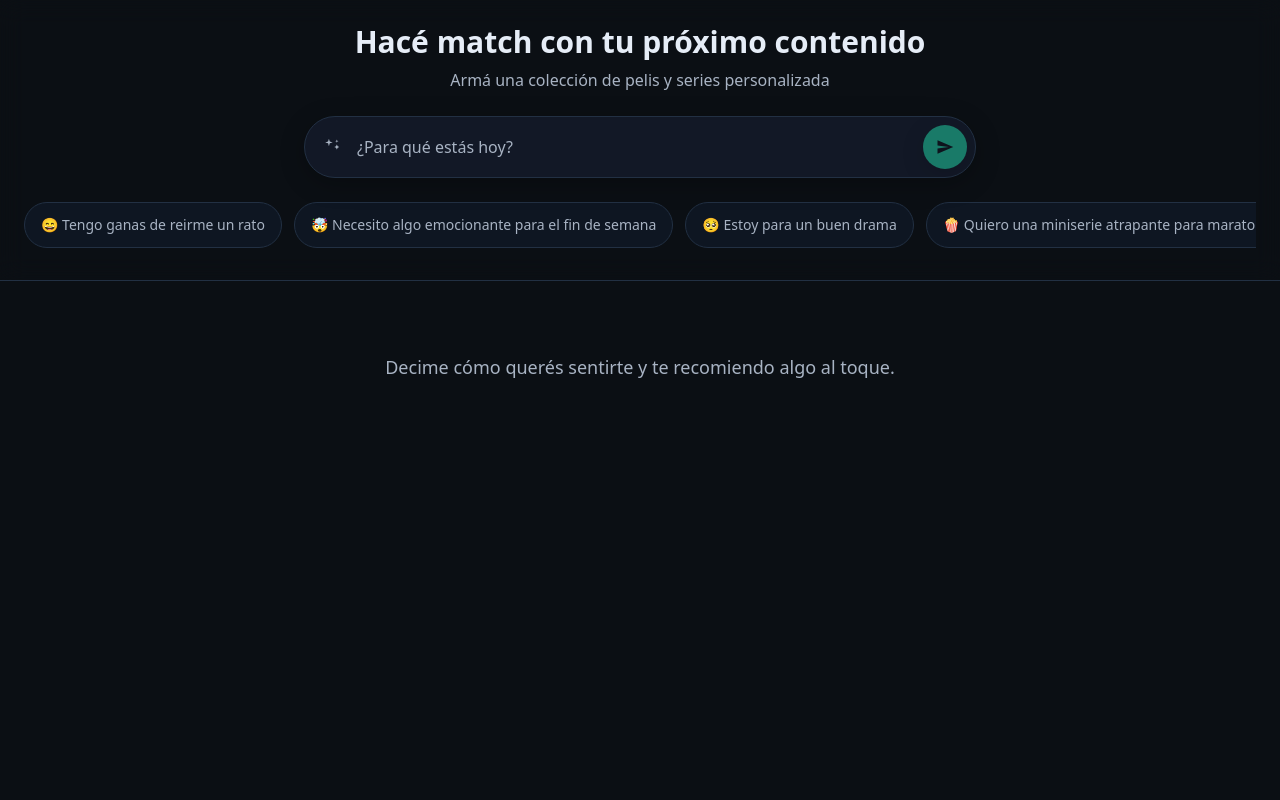
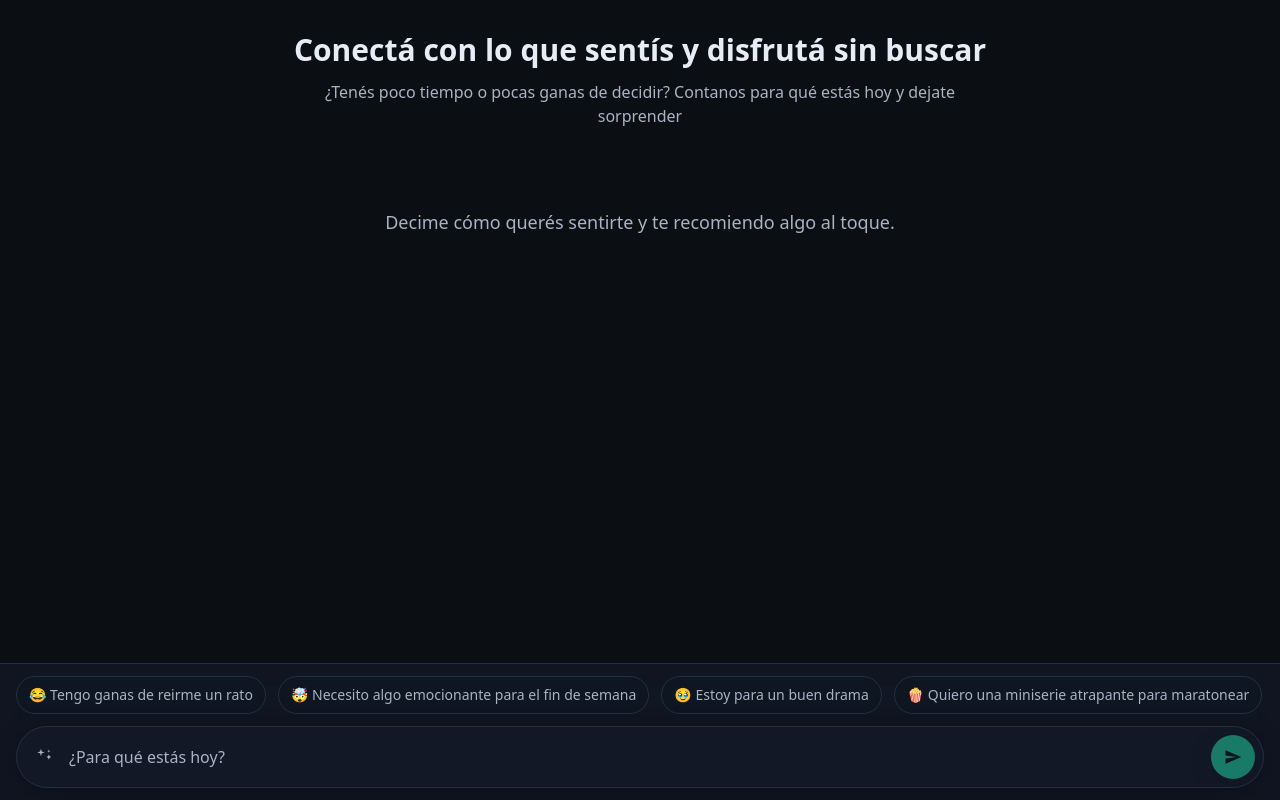
Before and after one commit to batus-dev/hackaton, a React (Vite) app in the folder frontend/: page / in a window 1280 px wide. Built offline with nearby package versions, Linux system fonts and the light colour scheme.

Commit message:
Update frontend components and build files

```diff
--- a/frontend/index.html
+++ b/frontend/index.html
@@ -2,10 +2,10 @@
 <html lang="es">
   <head>
     <meta charset="UTF-8" />
-    <meta name="viewport" content="width=device-width, initial-scale=1.0" />
+    <meta name="viewport" content="width=device-width, initial-scale=1.0, viewport-fit=cover" />
     <title>Sorpréndeme</title>
   </head>
-  <body class="bg-gray-950 text-gray-100">
+  <body>
     <div id="root"></div>
     <script type="module" src="/src/main.tsx"></script>
   </body>
--- /dev/null
+++ b/frontend/src/components/ChatComposer.tsx
@@ -0,0 +1,91 @@
+import { useState, useRef } from 'react'
+import { SendIcon, SparklesIcon } from './Icons'
+
+interface ChatComposerProps {
+  onSend: (message: string) => void
+  isLoading: boolean
+}
+
+const SUGGESTION_PILLS = [
+  '😂 Tengo ganas de reirme un rato',
+  '🤯️ Necesito algo emocionante para el fin de semana',
+  '🥹 Estoy para un buen drama',
+  '🍿 Quiero una miniserie atrapante para maratonear'
+]
+
+export default function ChatComposer({ onSend, isLoading }: ChatComposerProps) {
+  const [inputValue, setInputValue] = useState('')
+  const inputRef = useRef<HTMLInputElement>(null)
+
+  const handlePillClick = (text: string) => {
+    setInputValue(text)
+    inputRef.current?.focus()
+  }
+
+  const handleSend = () => {
+    const text = inputValue.trim()
+    if (!text || isLoading) return
+    onSend(text)
+    setInputValue('')
+  }
+
+  const handleKeyDown = (e: React.KeyboardEvent) => {
+    if (e.key === 'Enter') {
+      e.preventDefault()
+      handleSend()
+    }
+  }
+
+  return (
+    <div className="fixed left-0 right-0 bottom-0 z-50 backdrop-blur-md border-t border-border composer-bg">
+      <div className="max-w-container mx-auto px-4 py-3 pb-[calc(12px+env(safe-area-inset-bottom))]">
+        {/* Suggestion Pills */}
+        <div className="flex gap-3 overflow-x-auto pb-3 snap-x snap-mandatory scrollbar-hide">
+          {SUGGESTION_PILLS.map((pill, index) => (
+            <button
+              key={index}
+              onClick={() => handlePillClick(pill)}
+              onKeyDown={(e) => {
+                if (e.key === 'Enter' || e.key === ' ') {
+                  e.preventDefault()
+                  handlePillClick(pill)
+                }
+              }}
+              className="flex-shrink-0 px-3 py-2 rounded-full text-sm border bg-surface-2 border-border text-text-dim hover:bg-surface hover:border-text-dim transition-all duration-150 snap-start min-w-max"
+              role="button"
+              tabIndex={0}
+              aria-pressed="false"
+              aria-label={`Usar sugerencia: ${pill}`}
+            >
+              {pill}
+            </button>
+          ))}
+        </div>
+
+        {/* Input Container */}
+        <div className="relative flex items-center bg-surface border border-border rounded-full shadow-1 overflow-hidden">
+          <div className="flex items-center pl-4">
+            <SparklesIcon className="text-text-dim" size={20} />
+          </div>
+          <input
+            ref={inputRef}
+            value={inputValue}
+            onChange={(e) => setInputValue(e.target.value)}
+            onKeyDown={handleKeyDown}
+            placeholder="¿Para qué estás hoy?"
+            className="flex-1 px-4 py-4 bg-transparent text-text placeholder-text-dim focus:outline-none"
+            disabled={isLoading}
+          />
+          <button
+            onClick={handleSend}
+            disabled={isLoading || !inputValue.trim()}
+            className="m-2 p-3 bg-brand hover:bg-brand-press disabled:opacity-50 disabled:cursor-not-allowed text-bg rounded-full transition-all duration-150 shadow-1 min-h-[44px] min-w-[44px] flex items-center justify-center"
+            aria-label="Enviar"
+          >
+            <SendIcon size={18} />
+          </button>
+        </div>
+      </div>
+    </div>
+  )
+}
--- a/frontend/src/components/EmotionChips.tsx
+++ /dev/null
@@ -1,35 +0,0 @@
-import { useAppDispatch, useAppSelector } from '@/store/hooks'
-import { setEmotion } from '@/features/chat/chatSlice'
-
-const EMOTION_PILLS = [
-  '😄 Tengo ganas de reirme un rato',
-  '🤯 Necesito algo emocionante para el fin de semana',
-  '🥺 Estoy para un buen drama',
-  '🍿 Quiero una miniserie atrapante para maratonear'
-]
-
-export default function EmotionChips() {
-  const dispatch = useAppDispatch()
-  const selected = useAppSelector((s) => s.chat.selectedEmotion)
-
-  return (
-    <div className="flex gap-3 overflow-x-auto pb-2 snap-x snap-mandatory scrollbar-hide">
-      {EMOTION_PILLS.map((pill, index) => {
-        return (
-          <button
-            key={index}
-            onClick={() => dispatch(setEmotion(pill))}
-            className={`flex-shrink-0 px-4 py-3 rounded-full text-sm border transition-all duration-200 snap-start min-w-max ${
-              selected === pill
-                ? 'bg-surface-2 border-brand text-brand shadow-1'
-                : 'bg-surface-2 border-border text-text-dim hover:bg-surface hover:border-text-dim hover:shadow-1 focus:outline-none focus:ring-2 focus:ring-brand'
-            }`}
-            aria-label={`Seleccionar emoción: ${pill}`}
-          >
-            {pill}
-          </button>
-        )
-      })}
-    </div>
-  )
-}
--- a/frontend/src/components/LoadingSkeleton.tsx
+++ b/frontend/src/components/LoadingSkeleton.tsx
@@ -1,49 +1,48 @@
 export default function LoadingSkeleton() {
   return (
-    <div className="space-y-6">
-      {[...Array(3)].map((_, index) => (
+    <div className="grid gap-6 grid-cols-1 lg:grid-cols-2">
+      {[...Array(4)].map((_, index) => (
         <div
           key={index}
           className="bg-surface border border-border rounded-lg overflow-hidden animate-pulse"
           style={{ animationDelay: `${index * 150}ms` }}
         >
           {/* Desktop Layout */}
-          <div className="hidden md:grid md:grid-cols-[240px_1fr] gap-4 p-4">
+          <div className="hidden lg:grid lg:grid-cols-[180px_1fr] gap-4 p-4">
             <div className="bg-surface-2 aspect-[2/3] rounded-md"></div>
-            <div className="flex flex-col gap-3">
+            <div className="flex flex-col gap-2">
               <div>
-                <div className="h-6 bg-surface-2 rounded w-3/4 mb-2"></div>
+                <div className="h-5 bg-surface-2 rounded w-3/4 mb-2"></div>
                 <div className="h-4 bg-surface-2 rounded w-1/2"></div>
               </div>
               <div className="space-y-2 flex-1">
                 <div className="h-4 bg-surface-2 rounded w-full"></div>
-                <div className="h-4 bg-surface-2 rounded w-5/6"></div>
                 <div className="h-4 bg-surface-2 rounded w-4/6"></div>
               </div>
-              <div className="flex items-center gap-3 mt-auto">
-                <div className="h-12 bg-surface-2 rounded-lg w-24"></div>
-                <div className="h-12 w-12 bg-surface-2 rounded-lg"></div>
-                <div className="h-12 w-12 bg-surface-2 rounded-lg"></div>
+              <div className="flex items-center gap-2 mt-auto">
+                <div className="h-11 bg-surface-2 rounded-lg w-20"></div>
+                <div className="h-11 w-11 bg-surface-2 rounded-lg"></div>
+                <div className="h-11 w-11 bg-surface-2 rounded-lg"></div>
               </div>
             </div>
           </div>
 
           {/* Mobile Layout */}
-          <div className="md:hidden">
+          <div className="lg:hidden">
             <div className="bg-surface-2 aspect-[2/3] w-full"></div>
-            <div className="p-4 flex flex-col gap-3">
+            <div className="p-4 flex flex-col gap-2">
               <div>
-                <div className="h-6 bg-surface-2 rounded w-3/4 mb-2"></div>
+                <div className="h-5 bg-surface-2 rounded w-3/4 mb-2"></div>
                 <div className="h-4 bg-surface-2 rounded w-1/2"></div>
               </div>
               <div className="space-y-2">
                 <div className="h-4 bg-surface-2 rounded w-full"></div>
                 <div className="h-4 bg-surface-2 rounded w-4/6"></div>
               </div>
-              <div className="flex items-center gap-3">
-                <div className="h-12 bg-surface-2 rounded-lg flex-1"></div>
-                <div className="h-12 w-12 bg-surface-2 rounded-lg"></div>
-                <div className="h-12 w-12 bg-surface-2 rounded-lg"></div>
+              <div className="flex items-center gap-2">
+                <div className="h-11 bg-surface-2 rounded-lg flex-1"></div>
+                <div className="h-11 w-11 bg-surface-2 rounded-lg"></div>
+                <div className="h-11 w-11 bg-surface-2 rounded-lg"></div>
               </div>
             </div>
           </div>
--- a/frontend/src/pages/Chat.tsx
+++ b/frontend/src/pages/Chat.tsx
@@ -1,36 +1,45 @@
-import { useState } from 'react'
-import EmotionChips from '@/components/EmotionChips'
 import RecommendationCard from '@/components/RecommendationCard'
 import LoadingSkeleton from '@/components/LoadingSkeleton'
+import ChatComposer from '@/components/ChatComposer'
 import { useAppDispatch, useAppSelector } from '@/store/hooks'
 import { addMessage } from '@/features/chat/chatSlice'
 import { setItems, setStatus } from '@/features/recommendations/recommendationsSlice'
 import { getRecommendationsByEmotion, searchContents } from '@/services/recommendations.service'
 import { track } from '@/services/analytics'
-import { SendIcon, SparklesIcon } from '@/components/Icons'
 
 export default function Chat() {
-  const [input, setInput] = useState('')
-  const emotion = useAppSelector((s) => s.chat.selectedEmotion)
   const status = useAppSelector((s) => s.recommendations.status)
   const recs = useAppSelector((s) => s.recommendations.items)
   const dispatch = useAppDispatch()
 
-  const onSend = async () => {
-    const text = input.trim()
-    if (!text && !emotion) return
-    dispatch(addMessage({ id: crypto.randomUUID(), role: 'user', text: text || emotion, createdAt: Date.now(), emotion }))
-    setInput('')
+  const onSend = async (text: string) => {
+    dispatch(addMessage({ id: crypto.randomUUID(), role: 'user', text, createdAt: Date.now() }))
     dispatch(setStatus('loading'))
-    if (text) {
-      track('search.query', { q: text })
-    } else {
-      track('sorprendeme.request', { emotion })
-    }
+
     try {
-      const items = text
-        ? await searchContents(text)
-        : await getRecommendationsByEmotion(emotion || 'sorpresa')
+      let items: any[]
+
+      // Detectar si es una pill de emoción
+      const isEmotionPill = text.includes('ganas de reirme') ||
+                           text.includes('algo emocionante') ||
+                           text.includes('buen drama') ||
+                           text.includes('miniserie atrapante')
+
+      if (isEmotionPill) {
+        // Mapear pills a emociones
+        let emotion = 'sorpresa'
+        if (text.includes('ganas de reirme')) emotion = 'alegría'
+        else if (text.includes('algo emocionante')) emotion = 'adrenalina'
+        else if (text.includes('buen drama')) emotion = 'nostalgia'
+        else if (text.includes('miniserie atrapante')) emotion = 'relax'
+
+        track('sorprendeme.request', { emotion })
+        items = await getRecommendationsByEmotion(emotion)
+      } else {
+        track('search.query', { q: text })
+        items = await searchContents(text)
+      }
+
       dispatch(setItems(items))
       dispatch(setStatus('succeeded'))
     } catch (e) {
@@ -40,63 +49,28 @@ export default function Chat() {
   }
 
   return (
-    <div className="min-h-screen flex flex-col">
-      {/* Chat Header - Sticky */}
-      <div className="sticky top-0 z-20 bg-bg/80 backdrop-blur-md border-b border-border">
-        <div className="max-w-container mx-auto px-4 py-6 md:px-6">
-          <div className="text-center mb-6">
-            <h1 className="text-2xl md:text-3xl font-bold text-text mb-2">
-              Hacé match con tu próximo contenido
-            </h1>
-            <p className="text-text-dim">
-              Armá una colección de pelis y series personalizada
-            </p>
-          </div>
-
-          {/* Input Container */}
-          <div className="relative max-w-2xl mx-auto mb-6">
-            <div className="relative flex items-center bg-surface border border-border rounded-full shadow-1 overflow-hidden">
-              <div className="flex items-center pl-4">
-                <SparklesIcon className="text-text-dim" size={20} />
-              </div>
-              <input
-                value={input}
-                onChange={(e) => setInput(e.target.value)}
-                onKeyDown={(e) => {
-                  if (e.key === 'Enter') {
-                    e.preventDefault()
-                    onSend()
-                  }
-                }}
-                placeholder="¿Para qué estás hoy?"
-                className="flex-1 px-4 py-4 bg-transparent text-text placeholder-text-dim focus:outline-none"
-                disabled={status === 'loading'}
-              />
-              <button
-                onClick={onSend}
-                disabled={status === 'loading' || (!input.trim() && !emotion)}
-                className="m-2 p-3 bg-brand hover:bg-brand-press disabled:opacity-50 disabled:cursor-not-allowed text-bg rounded-full transition-all duration-150 shadow-1 min-h-[44px] min-w-[44px] flex items-center justify-center"
-                aria-label="Enviar"
-              >
-                <SendIcon size={18} />
-              </button>
-            </div>
-          </div>
-
-          {/* Emotion Pills */}
-          <EmotionChips />
+    <div className="min-h-screen-dynamic bg-bg text-text pb-[120px]">
+      {/* Header */}
+      <div className="max-w-container mx-auto px-4 py-8 md:px-6">
+        <div className="text-center">
+          <h1 className="text-2xl md:text-3xl font-bold text-text mb-3">
+            Conectá con lo que sentís y disfrutá sin buscar
+          </h1>
+          <p className="text-text-dim max-w-2xl mx-auto">
+            ¿Tenés poco tiempo o pocas ganas de decidir? Contanos para qué estás hoy y dejate sorprender
+          </p>
         </div>
       </div>
 
       {/* Content Area */}
-      <div className="flex-1 max-w-container mx-auto px-4 py-6 md:px-6 w-full">
+      <div className="max-w-container mx-auto px-4 md:px-6">
         {status === 'loading' && <LoadingSkeleton />}
 
         {status === 'failed' && (
           <div className="text-center py-12">
             <p className="text-error mb-4">Hubo un error al buscar recomendaciones</p>
             <button
-              onClick={onSend}
+              onClick={() => onSend('sorpresa')}
               className="px-6 py-3 bg-brand hover:bg-brand-press text-bg rounded-lg transition-all duration-150"
             >
               Reintentar
@@ -112,7 +86,7 @@ export default function Chat() {
               </p>
             </div>
           ) : (
-            <div className="space-y-6">
+            <div className="grid gap-6 grid-cols-1 lg:grid-cols-2">
               {recs.map((item, index) => (
                 <div
                   key={item.id}
@@ -126,6 +100,9 @@ export default function Chat() {
           )
         )}
       </div>
+
+      {/* Fixed Composer */}
+      <ChatComposer onSend={onSend} isLoading={status === 'loading'} />
     </div>
   )
 }
--- a/frontend/src/pages/MyList.tsx
+++ b/frontend/src/pages/MyList.tsx
@@ -7,8 +7,8 @@ export default function MyList() {
   const items = ids.map((id) => entities[id])
 
   return (
-    <div className="min-h-screen bg-bg">
-      <div className="max-w-container mx-auto px-4 py-6 md:px-6">
+    <div className="min-h-screen-dynamic bg-bg pb-[120px]">
+      <div className="max-w-container mx-auto px-4 py-8 md:px-6">
         <div className="mb-8">
           <h1 className="text-2xl md:text-3xl font-bold text-text mb-2">Mi Lista</h1>
           <p className="text-text-dim">Tu colección personal de contenido</p>
@@ -24,7 +24,7 @@ export default function MyList() {
             </p>
           </div>
         ) : (
-          <div className="space-y-6">
+          <div className="grid gap-6 grid-cols-1 lg:grid-cols-2">
             {items.map((item, index) => (
               <div
                 key={item.id}
--- a/frontend/src/styles/tokens.css
+++ b/frontend/src/styles/tokens.css
@@ -135,3 +135,14 @@ p, h1, h2, h3, h4, h5, h6 {
 .animate-pulse {
   animation: pulse 2s cubic-bezier(0.4, 0, 0.6, 1) infinite;
 }
+
+/* Composer background */
+.composer-bg {
+  background: color-mix(in oklab, var(--surface), transparent 20%);
+}
+
+/* Support for 100dvh */
+.min-h-screen-dynamic {
+  min-height: 100vh;
+  min-height: 100dvh;
+}
```
Also changed, not shown: frontend/src/components/RecommendationCard.tsx (+28 -28 lines), 5 other files (tests, documents, lock files or other folders).
